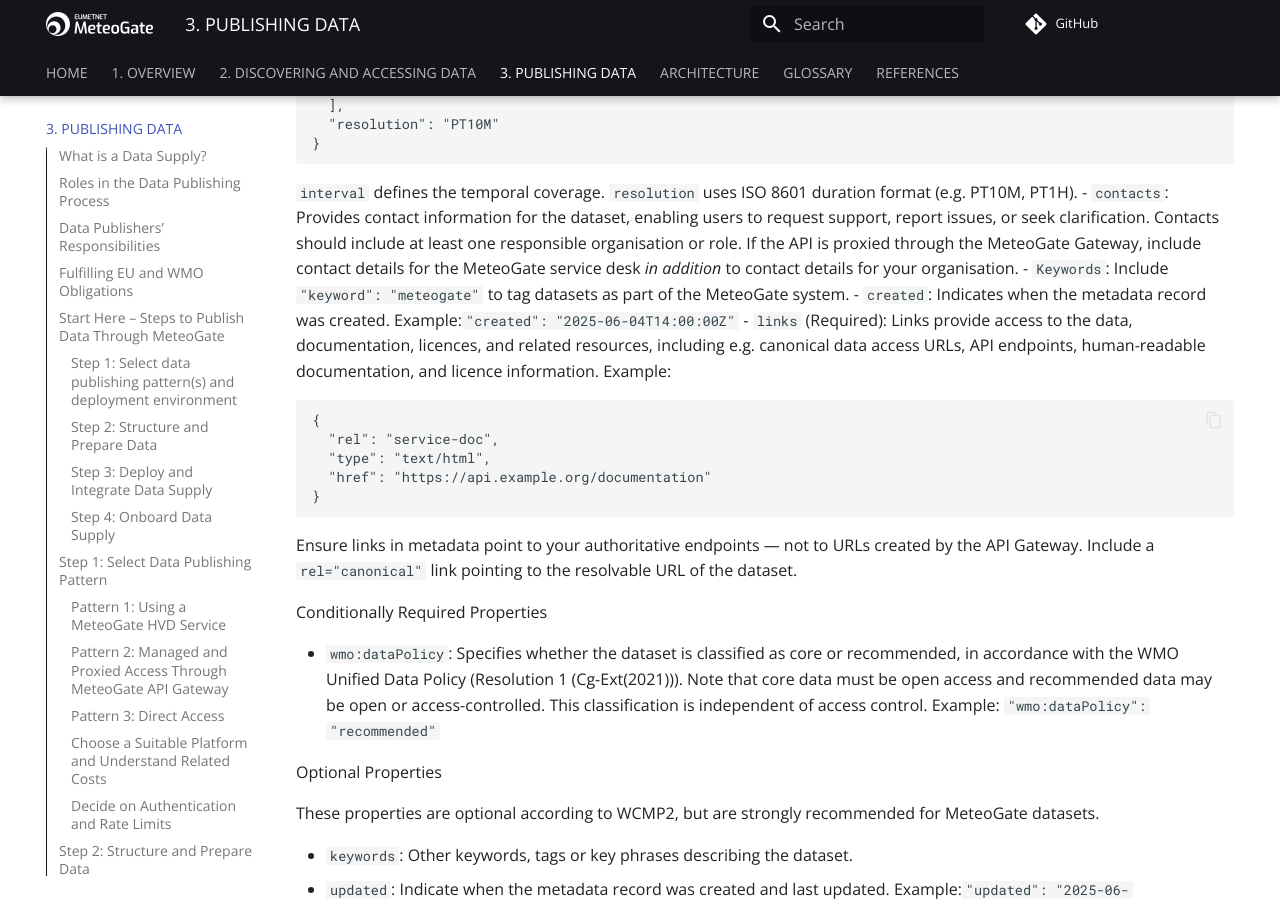
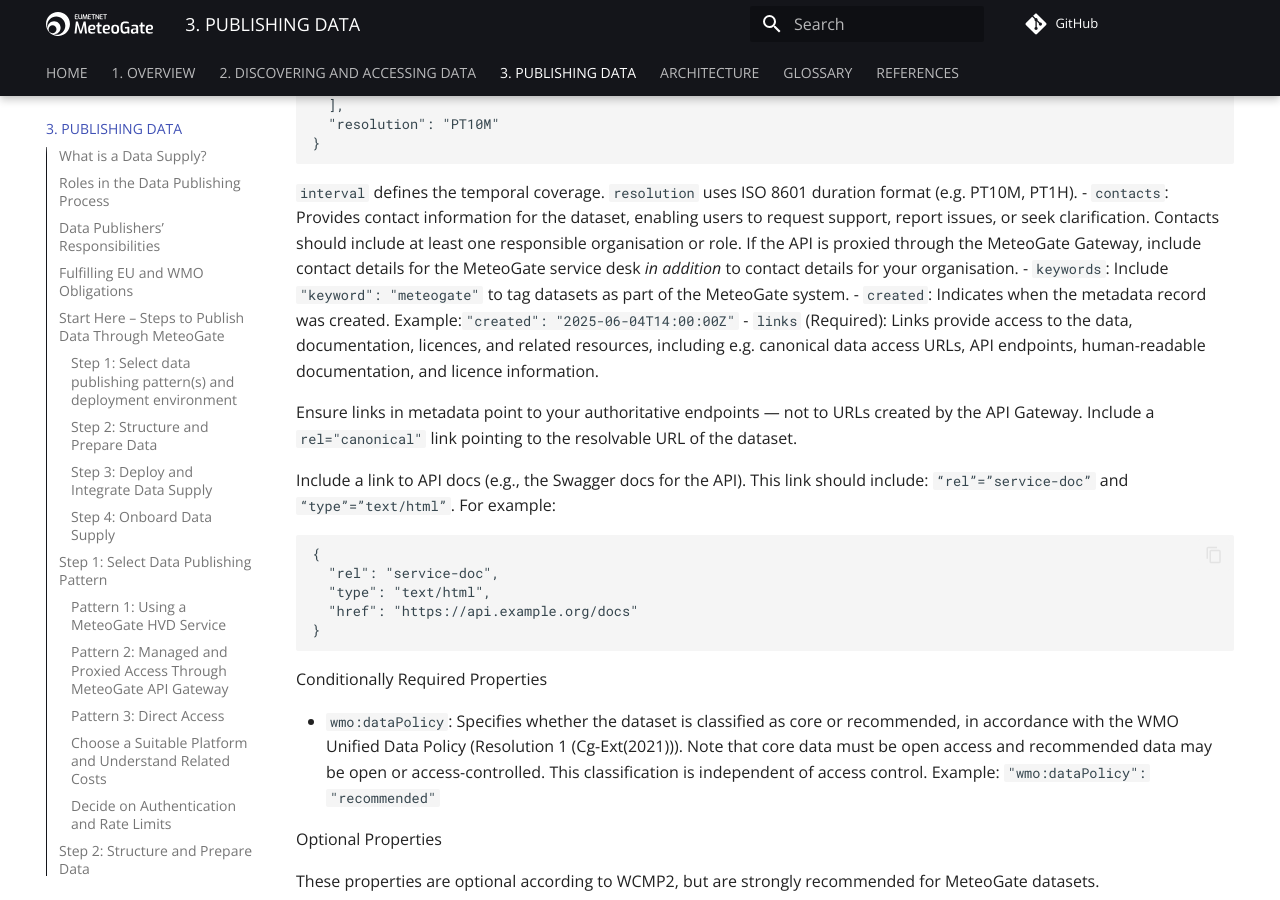
Before and after one commit to EUMETNET/meteogate-documentation, an MkDocs documentation site: the page built from docs/3-publishing-data.md, in a window 1280 px wide and 900 px high, scrolled down 11679 px. Built offline with MkDocs 1.6.1 and Material for MkDocs 9.7.7, drawn with Linux system fonts in a browser that asks for light colours; comment, search, counter and statistics services are not loaded; some of the changed text lies outside the part shown.

Commit message:
Update 3-publishing-data.md

````diff
--- a/docs/3-publishing-data.md
+++ b/docs/3-publishing-data.md
@@ -321,7 +321,6 @@ The `id` property is a unique identifier of the dataset. A record identifier is
 Use your assigned WIS2 centre-id (e.g., uk-metoffice). For local identifier, use an unique name.
 
 For example, the Met Office synoptic discovery metadata has the following id:
-
 ```
 "id": "urn:wmo:md:uk-metoffice:weather.surface-based-observations.synop.uk_synop"
 
@@ -371,18 +370,20 @@ The following properties are required for all dataset-level discovery metadata r
   `interval` defines the temporal coverage.
   `resolution` uses ISO 8601 duration format (e.g. PT10M, PT1H).
 - `contacts`: Provides contact information for the dataset, enabling users to request support, report issues, or seek clarification. Contacts should include at least one responsible organisation or role. If the API is proxied through the MeteoGate Gateway, include contact details for the MeteoGate service desk _in addition_ to contact details for your organisation.
-- `Keywords`: Include `"keyword": "meteogate"` to tag datasets as part of the MeteoGate system.
+- `keywords`: Include `"keyword": "meteogate"` to tag datasets as part of the MeteoGate system.
 - `created`: Indicates when the metadata record was created. Example:`"created": "2025-06-04T14:00:00Z"`
-- `links` (Required): Links provide access to the data, documentation, licences, and related resources, including e.g. canonical data access URLs, API endpoints, human-readable documentation, and licence information. Example:
+- `links` (Required): Links provide access to the data, documentation, licences, and related resources, including e.g. canonical data access URLs, API endpoints, human-readable documentation, and licence information.
+
+Ensure links in metadata point to your authoritative endpoints — not to URLs created by the API Gateway. Include a `rel="canonical"` link pointing to the resolvable URL of the dataset.
+
+Include a link to API docs (e.g., the Swagger docs for the API). This link should include: `“rel”=”service-doc”` and `“type”=”text/html”`. For example:
 ```
 {
   "rel": "service-doc",
   "type": "text/html",
-  "href": "https://api.example.org/documentation"
+  "href": "https://api.example.org/docs"
 }
 ```
-Ensure links in metadata point to your authoritative endpoints — not to URLs created by the API Gateway.
-Include a `rel="canonical"` link pointing to the resolvable URL of the dataset.
 
 Conditionally Required Properties
 
@@ -511,19 +512,6 @@ Example for data using API Key for access control:
 
 Follow the instructions in [WIS2 Cookbook recipe 3.2. Publishing a WIS2 Notification Message with access control](https://wmo-im.github.io/wis2-cookbook/cookbook/wis2-cookbook-DRAFT.html#_publishing_a_wis2_notification_message_with_access_control) to describe the type of access control used.
 
-*Linking and Supporting Information*
-
-*Human-readable API documentation*. Include a link to API docs (e.g., the Swagger docs for the API). This link should include: `“rel”=”service-doc”` and `“type”=”text/html”`.
-
-For example:
-
-```
-{
-  "rel": "service-doc",
-  "type": "text/html",
-  "href": "https://api.example.org/docs"
-}
-```
 
 *Licence and Rights*. For example:
 
````
